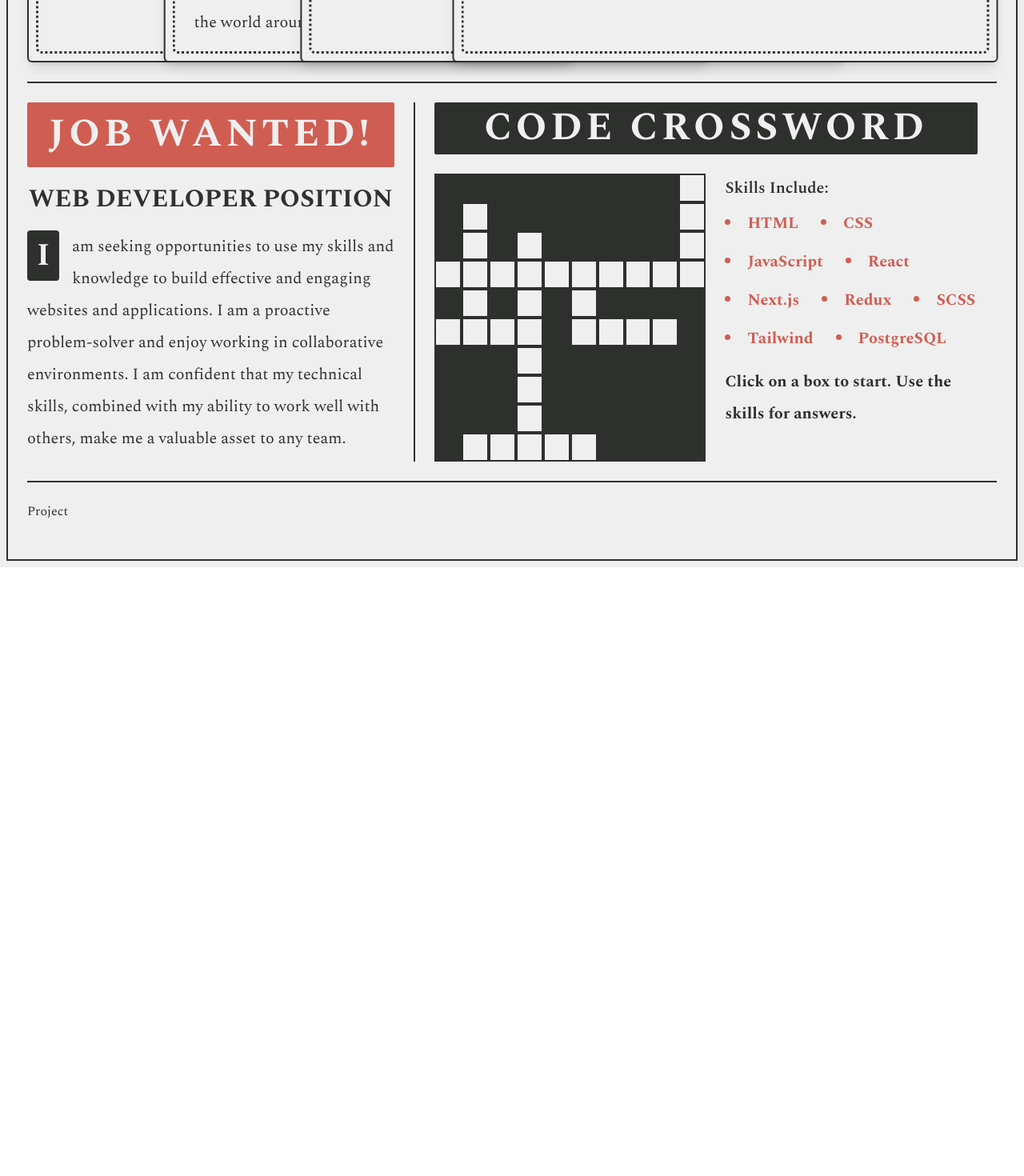
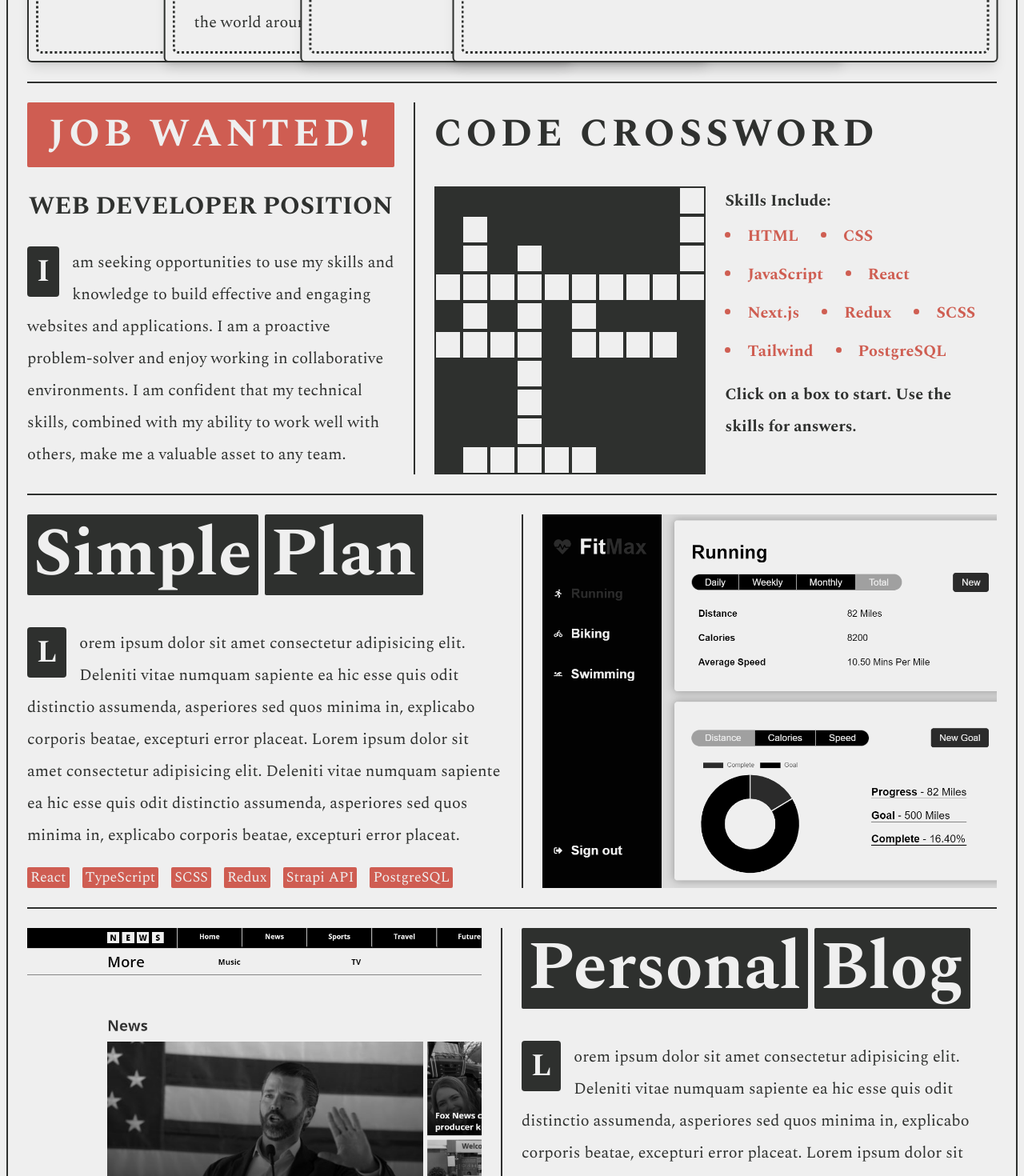
Before and after one commit to Phil-Elliott/PaperPortfolio, a Next.js app: page / in a window 1280 px wide. Shown: the part 1480-2950 px from the top of the page at 80% size. Before the commit the page ends 2189 px from the top, so only its background shows below. Built offline with nearby package versions, Linux system fonts and the light colour scheme.

Commit message:
added a projects section

```diff
--- a/components/Projects/Project/Project.tsx
+++ b/components/Projects/Project/Project.tsx
@@ -1,7 +1,57 @@
 import React from "react";
+import Button from "../../shared/Button/Button";
 
-const Project = () => {
-  return <div>Project</div>;
+type ProjectProps = {
+  title: string[];
+  description: string;
+  skills: string[];
+  demo: string;
+};
+
+const Project = ({ title, description, skills, demo }: ProjectProps) => {
+  return (
+    <div className="">
+      <div className="flex flex-wrap">
+        {title.map((word, index) => {
+          return (
+            <h1
+              key={index}
+              className="inline-flex text-fluid-9xl font-bold mb-4 p-2 bg-Secondary text-Primary rounded-sm mr-2"
+            >
+              {word}
+            </h1>
+          );
+        })}
+      </div>
+      <p className="article-text mt-6">{description}</p>
+      <ul className="flex flex-wrap mt-5">
+        {skills.map((skill, index) => {
+          return (
+            <li
+              key={index}
+              className="mr-4 text-lg bg-Tertiary text-Primary p-1 rounded-sm"
+            >
+              {skill}
+            </li>
+          );
+        })}
+      </ul>
+    </div>
+  );
 };
 
 export default Project;
+
+/*
+
+Same design as for each project but alternate
+
+Left
+    - title (black background on each word top and bottom very little padding)
+    - description (Article text)
+    - skills used
+    - Button for Demo
+Right
+    - image
+
+*/
--- /dev/null
+++ b/components/Projects/Project/ProjectImage.tsx
@@ -0,0 +1,27 @@
+import React from "react";
+import { StaticImageData } from "next/image";
+import Image from "next/image";
+import Button from "../../shared/Button/Button";
+
+type ProjectImageProps = {
+  image: StaticImageData;
+  index: number;
+};
+
+const ProjectImage = ({ image, index }: ProjectImageProps) => {
+  const isEven = index % 2 === 0;
+  const border = !isEven ? "border-r-2 pr-6" : "border-l-2 pl-6";
+
+  return (
+    <div className="relative">
+      <Image
+        alt="project image"
+        src={image.src}
+        fill
+        className={`object-cover object-left-top grayscale mix-blend-multiply border-Secondary ${border}`}
+      />
+    </div>
+  );
+};
+
+export default ProjectImage;
--- a/components/Projects/Projects.tsx
+++ b/components/Projects/Projects.tsx
@@ -1,10 +1,79 @@
 import React from "react";
 import Project from "./Project/Project";
+import ProjectImage1 from "../../assets/images/FitMax.png";
+import ProjectImage2 from "../../assets/images/news.png";
+import ProjectImage from "./Project/ProjectImage";
+
+const projectData = [
+  {
+    title: ["Simple", "Plan"],
+    description:
+      "Lorem ipsum dolor sit amet consectetur adipisicing elit. Deleniti vitae numquam sapiente ea hic esse quis odit distinctio assumenda, asperiores sed quos minima in, explicabo corporis beatae, excepturi error placeat. Lorem ipsum dolor sit amet consectetur adipisicing elit. Deleniti vitae numquam sapiente ea hic esse quis odit distinctio assumenda, asperiores sed quos minima in, explicabo corporis beatae, excepturi error placeat.",
+    skills: [
+      "React",
+      "TypeScript",
+      "SCSS",
+      "Redux",
+      "Strapi API",
+      "PostgreSQL",
+    ],
+    demo: "https://www.google.com",
+    image: ProjectImage1,
+  },
+  {
+    title: ["Personal", "Blog"],
+    description:
+      "Lorem ipsum dolor sit amet consectetur adipisicing elit. Deleniti vitae numquam sapiente ea hic esse quis odit distinctio assumenda, asperiores sed quos minima in, explicabo corporis beatae, excepturi error placeat. Lorem ipsum dolor sit amet consectetur adipisicing elit. Deleniti vitae numquam sapiente ea hic esse quis odit distinctio assumenda, asperiores sed quos minima in, explicabo corporis beatae, excepturi error placeat.",
+    skills: ["Next.Js", "TypeScript", "SCSS", "Sanity API"],
+    demo: "https://www.google.com",
+    image: ProjectImage2,
+  },
+  {
+    title: ["Ecommerce", "Store"],
+    description:
+      "Lorem ipsum dolor sit amet consectetur adipisicing elit. Deleniti vitae numquam sapiente ea hic esse quis odit distinctio assumenda, asperiores sed quos minima in, explicabo corporis beatae, excepturi error placeat. Lorem ipsum dolor sit amet consectetur adipisicing elit. Deleniti vitae numquam sapiente ea hic esse quis odit distinctio assumenda, asperiores sed quos minima in, explicabo corporis beatae, excepturi error placeat.",
+    skills: ["React", "TypeScript", "Sass"],
+    demo: "https://www.google.com",
+    image: ProjectImage1,
+  },
+  {
+    title: ["Card", "Game"],
+    description:
+      "Lorem ipsum dolor sit amet consectetur adipisicing elit. Deleniti vitae numquam sapiente ea hic esse quis odit distinctio assumenda, asperiores sed quos minima in, explicabo corporis beatae, excepturi error placeat. Lorem ipsum dolor sit amet consectetur adipisicing elit. Deleniti vitae numquam sapiente ea hic esse quis odit distinctio assumenda, asperiores sed quos minima in, explicabo corporis beatae, excepturi error placeat.",
+    skills: ["React", "TypeScript", "Sass"],
+    demo: "https://www.google.com",
+    image: ProjectImage2,
+  },
+];
 
 const Projects = () => {
   return (
     <div className="border-t-2 border-Secondary py-6">
-      <Project />
+      {projectData.map((project, index) => {
+        return index % 2 === 0 ? (
+          <div className="grid grid-cols-2 gap-6 mb-6 border-b-2 border-Secondary pb-6">
+            <Project
+              key={index}
+              title={project.title}
+              description={project.description}
+              skills={project.skills}
+              demo={project.demo}
+            />
+            <ProjectImage image={project.image} index={index} />
+          </div>
+        ) : (
+          <div className="grid grid-cols-2 gap-6 mb-6 border-b-2 border-Secondary pb-6">
+            <ProjectImage image={project.image} index={index} />
+            <Project
+              key={index}
+              title={project.title}
+              description={project.description}
+              skills={project.skills}
+              demo={project.demo}
+            />
+          </div>
+        );
+      })}
     </div>
   );
 };
--- a/components/Skills/Crossword/Crossword.tsx
+++ b/components/Skills/Crossword/Crossword.tsx
@@ -218,7 +218,7 @@ const CrosswordPuzzle = () => {
 
   return (
     <div className="h-full lg3:px-6">
-      <h1 className="leading-relaxed uppercase text-fluid-9xl xs:text-5xl article-header bg-Secondary text-center text-Primary font-serif py-2 tracking-widest px-4 mb-6 rounded-sm ">
+      <h1 className="leading-relaxed uppercase text-fluid-9xl xs:text-5xl article-header font-serif py-4 tracking-widest mb-6 ">
         Code Crossword
       </h1>
       <div className=" md:grid grid-cols-2">
@@ -269,7 +269,7 @@ const CrosswordPuzzle = () => {
 
         <div className="md:pl-6 pt-2 font-bold">
           <div className="text-xl pb-6 text-Tertiary">
-            <h3 className="mt-6 md:mt-0 font-semibold mb-6 text-Secondary">
+            <h3 className="mt-6 md:mt-0 mb-6 text-Secondary font-black">
               Skills Include:
             </h3>
             <ul className="list-disc list-inside flex flex-wrap gap-7 ">
@@ -292,6 +292,6 @@ const CrosswordPuzzle = () => {
 export default CrosswordPuzzle;
 
 /*
-
+  leading-relaxed uppercase text-fluid-9xl xs:text-5xl article-header bg-Secondary text-center text-Primary font-serif py-4 tracking-widest px-4 mb-6 rounded-sm
 
 */
--- a/components/Skills/JobWanted/JobWanted.tsx
+++ b/components/Skills/JobWanted/JobWanted.tsx
@@ -7,7 +7,7 @@ const JobWanted = () => {
         JOB WANTED!
       </h1>
       <div>
-        <h2 className="text-fluid-5xl xs:text-3xl font-bold text-center mt-6 leading-relaxed">
+        <h2 className="xs:leading-relaxed text-fluid-5xl xs:text-3xl font-bold text-center mt-6 leading-relaxed">
           WEB DEVELOPER POSITION
         </h2>
         <p className="mt-6 article-text">
```
